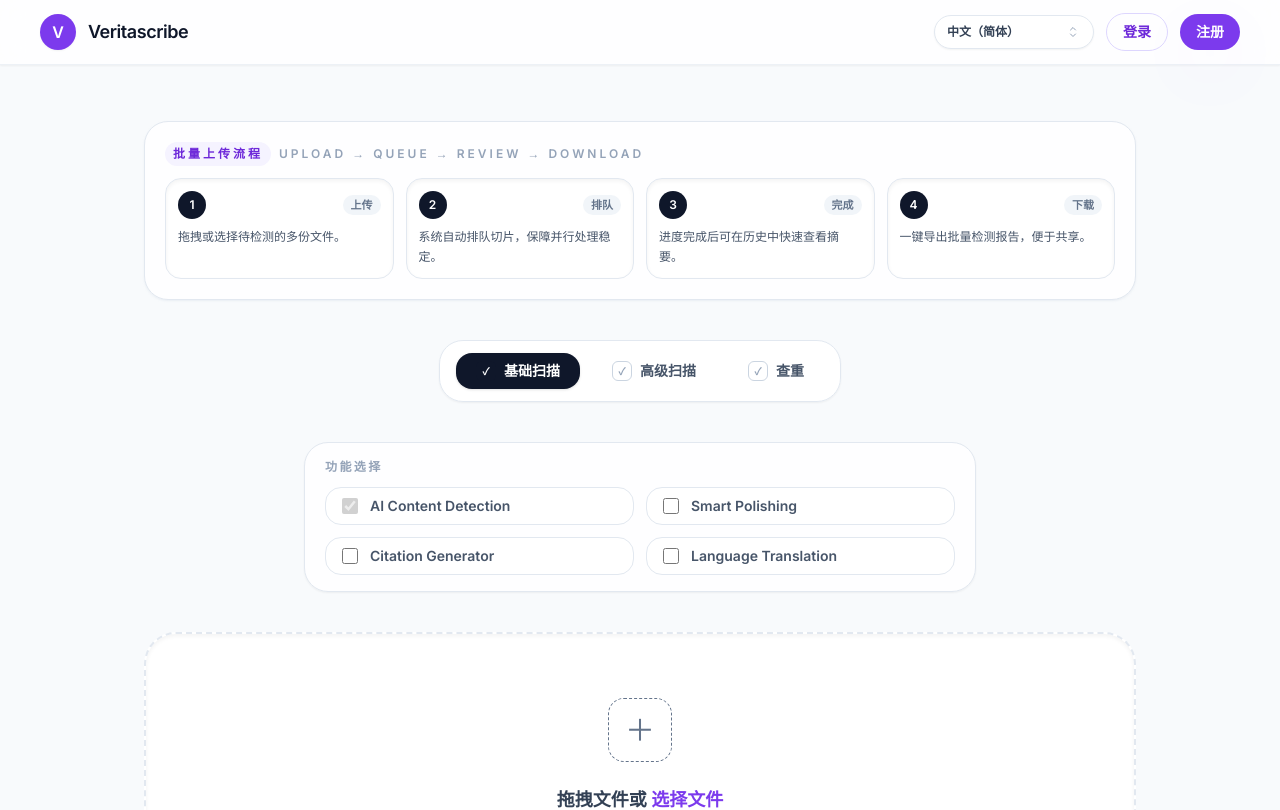
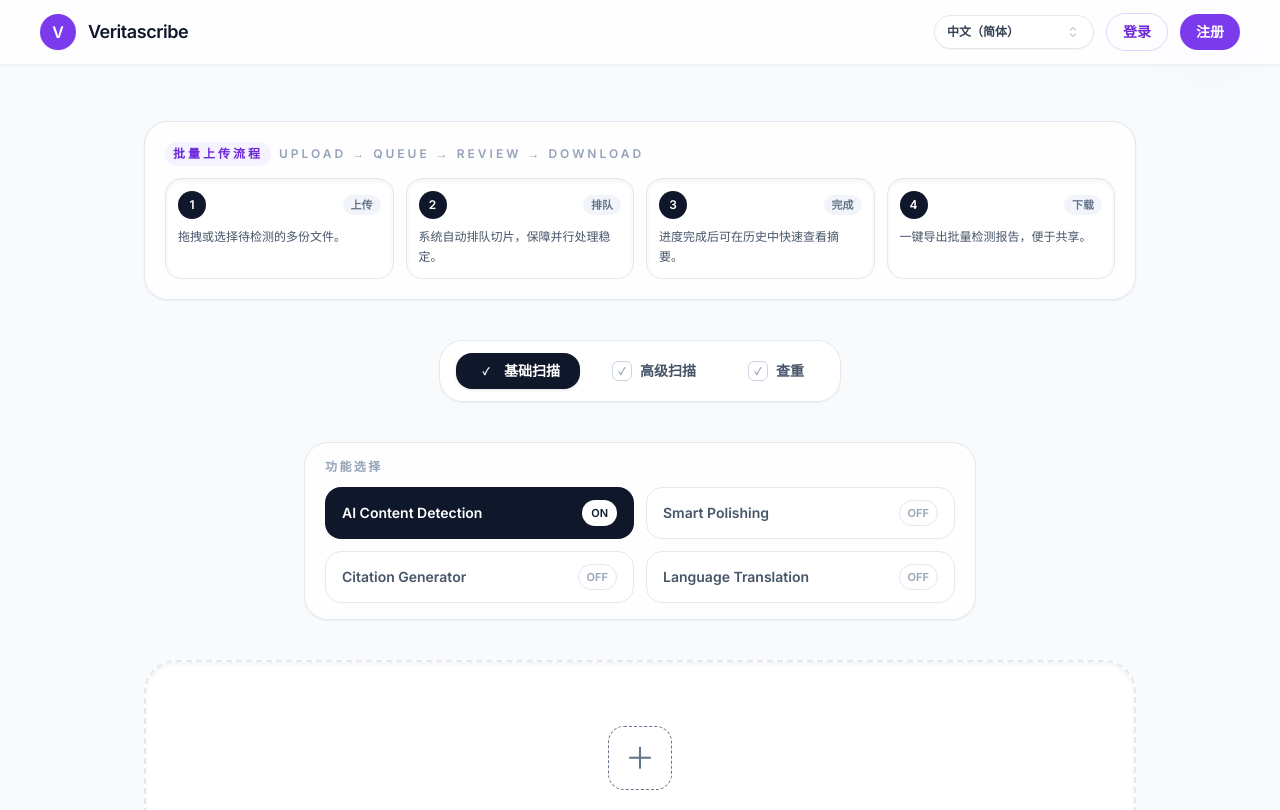
Before and after one commit to MoXiao528/AIDetector-web, a Vue app: page /multi-upload in a window 1280 px wide. Shown: the top 810 px of the page. Built offline with nearby package versions, Linux system fonts and the light colour scheme.

Commit message:
Decouple home input and align multi-upload UI

```diff
--- a/src/i18n/en-US.js
+++ b/src/i18n/en-US.js
@@ -141,6 +141,7 @@ export default {
       formats: 'Supported formats: pdf, txt, doc, docx',
       ready: 'Ready',
     },
+    supportedFormats: 'Supported formats: PDF, DOCX, TXT',
     limits: {
       title: '3 File Batch Limit',
       badge: 'FREE',
--- a/src/i18n/zh-CN.js
+++ b/src/i18n/zh-CN.js
@@ -137,6 +137,7 @@ export default {
       formats: '支持格式：pdf、txt、doc、docx',
       ready: '已就绪',
     },
+    supportedFormats: '支持格式：PDF, DOCX, TXT',
     limits: {
       title: '单批 3 个文件上限',
       badge: '免费',
--- a/src/pages/HomePage.vue
+++ b/src/pages/HomePage.vue
@@ -2,7 +2,7 @@
   <div class="min-h-screen bg-slate-50">
     <AppHeader mode="marketing" />
     <main>
-      <HeroSection />
+      <HeroSection v-model="localInput" @scan="handleScan" />
       <TrustIndicators />
       <CapabilitiesSection />
       <WorkflowSection />
@@ -44,6 +44,7 @@
 
 <script setup>
 import { ref } from 'vue';
+import { useRouter } from 'vue-router';
 import { useI18n } from '../i18n';
 import AppHeader from '../sections/AppHeader.vue';
 import HeroSection from '../sections/HeroSection.vue';
@@ -57,7 +58,16 @@ import CallToAction from '../sections/CallToAction.vue';
 import AppFooter from '../sections/AppFooter.vue';
 import UsageExamplesModal from '../components/common/UsageExamplesModal.vue';
 import { usageExamples as usageExampleItems } from '../utils/usageExamples';
+import { useScanStore } from '../store/scan';
 
+const router = useRouter();
+const scanStore = useScanStore();
 const showUsageExamples = ref(false);
+const localInput = ref('');
 const { t } = useI18n();
+
+const handleScan = () => {
+  scanStore.setInputText(localInput.value);
+  router.push({ name: 'dashboard', query: { panel: 'document' } });
+};
 </script>
--- a/src/pages/MultiUploadPage.vue
+++ b/src/pages/MultiUploadPage.vue
@@ -53,21 +53,33 @@
         <div class="w-full max-w-2xl rounded-3xl border border-slate-200 bg-white/90 px-5 py-4 shadow-sm">
           <p class="text-xs font-semibold uppercase tracking-[0.2em] text-slate-400">功能选择</p>
           <div class="mt-3 grid gap-3 sm:grid-cols-2">
-            <label
+            <button
               v-for="option in functionOptions"
               :key="option.key"
-              class="flex items-center gap-3 rounded-2xl border border-slate-200 bg-white px-4 py-2 text-sm font-semibold text-slate-600"
+              type="button"
+              :disabled="option.disabled"
+              :class="[
+                'flex items-center justify-between rounded-2xl border px-4 py-3 text-sm font-semibold transition',
+                option.disabled
+                  ? 'cursor-not-allowed border-transparent bg-slate-900 text-white'
+                  : selectedFunctions.includes(option.key)
+                  ? option.activeClass
+                  : 'border-slate-200 bg-white text-slate-600 hover:border-primary-200 hover:text-primary-600',
+              ]"
+              @click="toggleFunction(option.key)"
             >
-              <input
-                type="checkbox"
-                class="h-4 w-4 rounded border-slate-300 text-primary-600 focus:ring-primary-200"
-                :value="option.key"
-                :checked="selectedFunctions.includes(option.key)"
-                :disabled="option.disabled"
-                @change="toggleFunction(option.key)"
-              />
               <span>{{ option.label }}</span>
-            </label>
+              <span
+                :class="[
+                  'rounded-full border px-2 py-0.5 text-[11px] font-semibold',
+                  selectedFunctions.includes(option.key)
+                    ? 'border-transparent bg-white text-slate-900'
+                    : 'border-slate-200 text-slate-400',
+                ]"
+              >
+                {{ selectedFunctions.includes(option.key) ? 'ON' : 'OFF' }}
+              </span>
+            </button>
           </div>
         </div>
       </section>
@@ -90,7 +102,7 @@
             {{ t('multiUpload.uploader.titlePrefix') }}
             <button type="button" class="text-primary-600 hover:underline" @click="openFilePicker">{{ t('multiUpload.uploader.cta') }}</button>
           </p>
-          <p class="mt-2 text-sm text-slate-400">支持格式：PDF, DOCX, TXT</p>
+          <p class="mt-2 text-sm text-slate-400">{{ t('multiUpload.supportedFormats') }}</p>
           <input
             ref="fileInput"
             type="file"
@@ -201,10 +213,27 @@ const scanModes = computed(() => [
 ]);
 
 const functionOptions = computed(() => [
-  { key: 'scan', label: 'AI Content Detection', disabled: true },
-  { key: 'polish', label: 'Smart Polishing' },
-  { key: 'citation', label: 'Citation Generator' },
-  { key: 'translate', label: 'Language Translation' },
+  {
+    key: 'scan',
+    label: 'AI Content Detection',
+    disabled: true,
+    activeClass: 'border-transparent bg-slate-900 text-white',
+  },
+  {
+    key: 'polish',
+    label: 'Smart Polishing',
+    activeClass: 'border-transparent bg-primary-600 text-white',
+  },
+  {
+    key: 'citation',
+    label: 'Citation Generator',
+    activeClass: 'border-transparent bg-emerald-600 text-white',
+  },
+  {
+    key: 'translate',
+    label: 'Language Translation',
+    activeClass: 'border-transparent bg-sky-600 text-white',
+  },
 ]);
 
 const flowSteps = computed(() => [
--- a/src/pages/ScanPage.vue
+++ b/src/pages/ScanPage.vue
@@ -881,7 +881,7 @@ const showOnboarding = ref(false);
 const onboardingSteps = ref([]);
 const onboardingStorageKey = 'ai-detector-onboarding-v1';
 const fontSizeSelection = ref('');
-const localText = ref('');
+const localText = ref(scanStore.inputText || '');
 
 const editorMode = ref('edit');
 const isScanning = ref(false);
--- a/src/sections/HeroSection.vue
+++ b/src/sections/HeroSection.vue
@@ -195,6 +195,15 @@ import {
 import { useScanStore } from '../store/scan';
 import { parseFiles } from '../api/modules/scan';
 
+const props = defineProps({
+  modelValue: {
+    type: String,
+    default: '',
+  },
+});
+
+const emit = defineEmits(['update:modelValue', 'scan']);
+
 const router = useRouter();
 const scanStore = useScanStore();
 const fileInput = ref(null);
@@ -212,7 +221,10 @@ const functionOptions = computed(() => [
 
 const highlightItems = computed(() => t('hero.highlights'));
 
-const heroText = ref('');
+const heroText = computed({
+  get: () => props.modelValue,
+  set: (value) => emit('update:modelValue', value),
+});
 
 const selectedFunctionSummary = computed(() => {
   if (!scanStore.selectedFunctions.length) {
@@ -229,9 +241,6 @@ const selectedFunctionSummary = computed(() => {
 
 onMounted(() => {
   scanStore.resetError();
-  if (scanStore.inputText) {
-    heroText.value = scanStore.inputText;
-  }
 });
 
 const showWarning = (message) => {
@@ -344,8 +353,7 @@ const openDashboard = () => {
 };
 
 const handleScan = () => {
-  scanStore.setInputText(heroText.value);
-  openDashboard();
+  emit('scan');
 };
 
 const goToScan = (focus) => {
```
